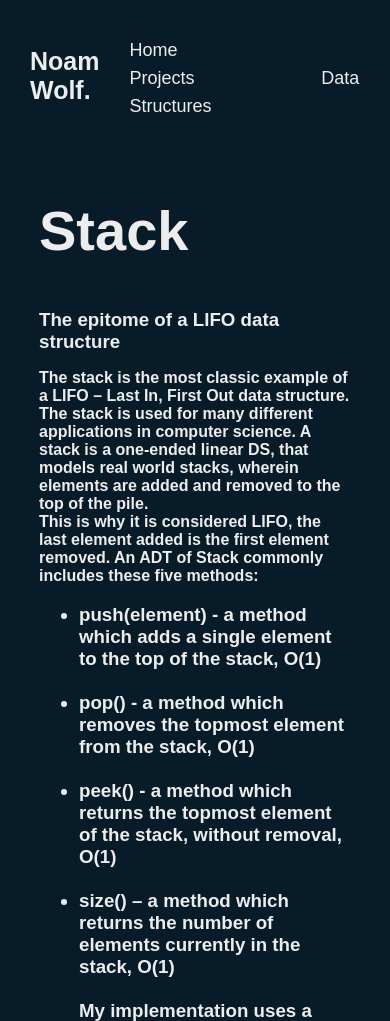
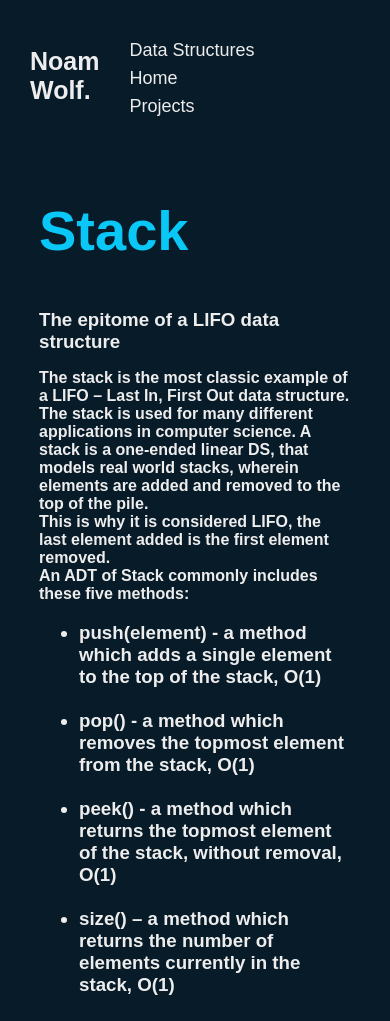
Before and after one commit to noamsw/noamsw.github.io, a plain HTML site: page stack.html in a window 390 px wide. Shown: the top 1021 px of the page. Drawn offline with Linux system fonts and the light colour scheme.

Commit message:
fit for phone

```diff
--- a/stack.html
+++ b/stack.html
@@ -11,9 +11,9 @@
     <header class="header">
         <h1 class="logo">Noam Wolf.</h1>
         <nav class="navbar">
+            <a href="datastructures.html">Data Structures</a>
             <a href="index.html">Home</a>
             <a href="projects.html">Projects</a>
-            <a href="datastructures.html">Data Structures</a>
         </nav>
     </header>
     <main>
@@ -23,7 +23,7 @@
                 <h3>The epitome of a LIFO data structure</p>
                 <p>The stack is the most classic example of a LIFO – Last In, First Out data structure.<br> The stack is used for many different applications in computer science.
                     A stack is a one-ended linear DS, that models real world stacks, wherein elements are added and removed to the top of the pile.<br>
-                    This is why it is considered LIFO, the last element added is the first element removed.
+                    This is why it is considered LIFO, the last element added is the first element removed.<br>
                     An ADT of Stack commonly includes these five methods:
                     <ul class="disc-list">
                         <li><strong>push(element)</strong> -  a method which adds a single element to the top of the stack, O(1)<br><br></li>
--- a/styles.css
+++ b/styles.css
@@ -51,7 +51,6 @@ a#project-link {
 }
 
 .home{
-   height: 40vh;
    display: flex;
    align-items: center;
    padding: 0 10%;
@@ -82,7 +81,6 @@ a#project-link {
 }
 
 .projects{
-    height: 30vh;
     display: flex;
     align-items: center;
     padding: 0 10%;
@@ -125,6 +123,7 @@ a#project-link {
  .structures-content h2 {
      font-size: 56px;
      font-weight: 700;
+     color: #09c8f8;
  }
 
  .structures-content p {
```
Also changed, not shown: datastructures.html (+1 -1 lines), queue.html (+1 -1 lines).
